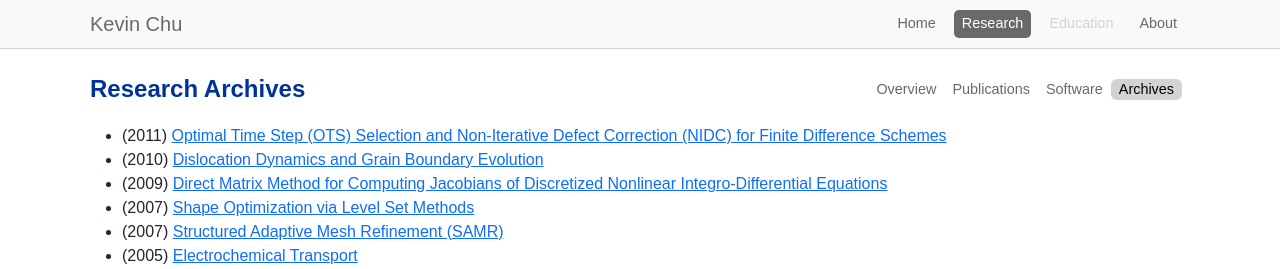
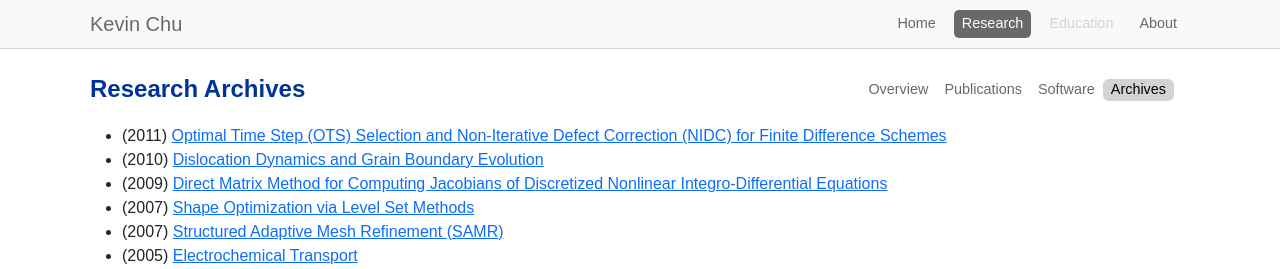
Before and after one commit to ktchu/ktchu.github.io, a Jekyll site: the page built from research/archives/index.html, in a window 1280 px wide. Shown: the top 269 px of the page. Built offline with Jekyll 4.4.1, drawn with Linux system fonts in a browser that asks for light colours.

Commit message:
Update page and content navbar layouts

```diff
--- a/_includes/content-nav.html
+++ b/_includes/content-nav.html
@@ -1,4 +1,4 @@
-<ul class="nav nav-pills m-0 p-0">
+<ul class="nav nav-pills m-0 p-0 justify-content-start justify-content-xl-end">
 {% if page.content-nav %}
   {% for item in page.content-nav %}
   <li class="nav-item m-0 p-0">
--- a/_layouts/page.html
+++ b/_layouts/page.html
@@ -1,9 +1,11 @@
 ---
 layout: default
 ---
-<div class="my-0 mx-auto pt-3 pb-1 d-flex d-flex align-items-center justify-content-between">
-  <h1 class="m-0 p-0">{{ page.title }}</h1>
-  <div class="pe-0 pe-sm-2">
+<div class="row my-0 mx-auto pt-3 pb-1 d-flex d-flex">
+  <div class="col-xl m-0 p-0">
+    <h1 class="m-0 p-0">{{ page.title }}</h1>
+  </div>
+  <div class="col-xl-4 mx-0 pe-3 pt-3 pt-xl-1">
     {% if page.content-nav or layout.content-nav %}{% include content-nav.html %}{% endif %}
   </div>
 </div>
```
